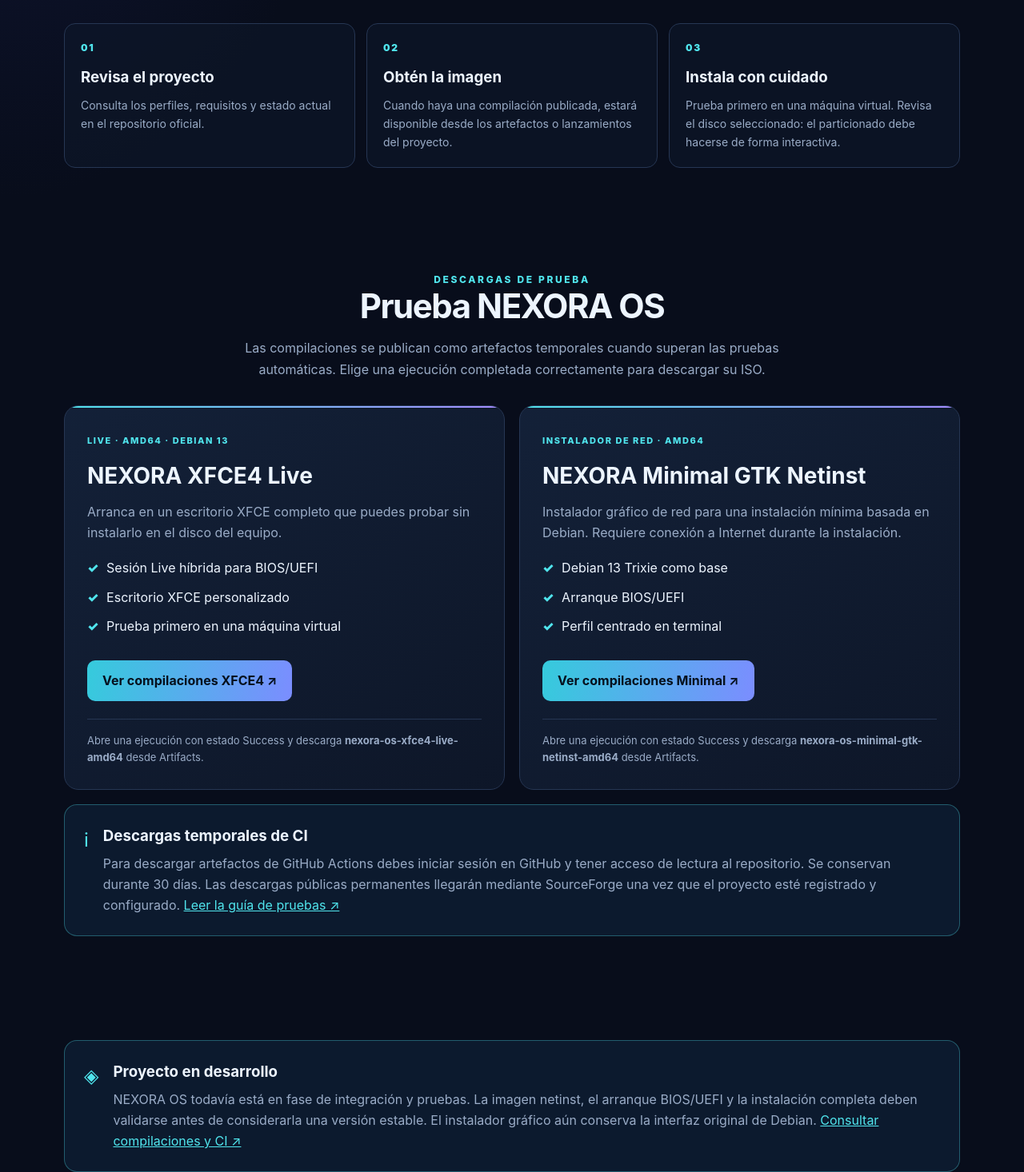
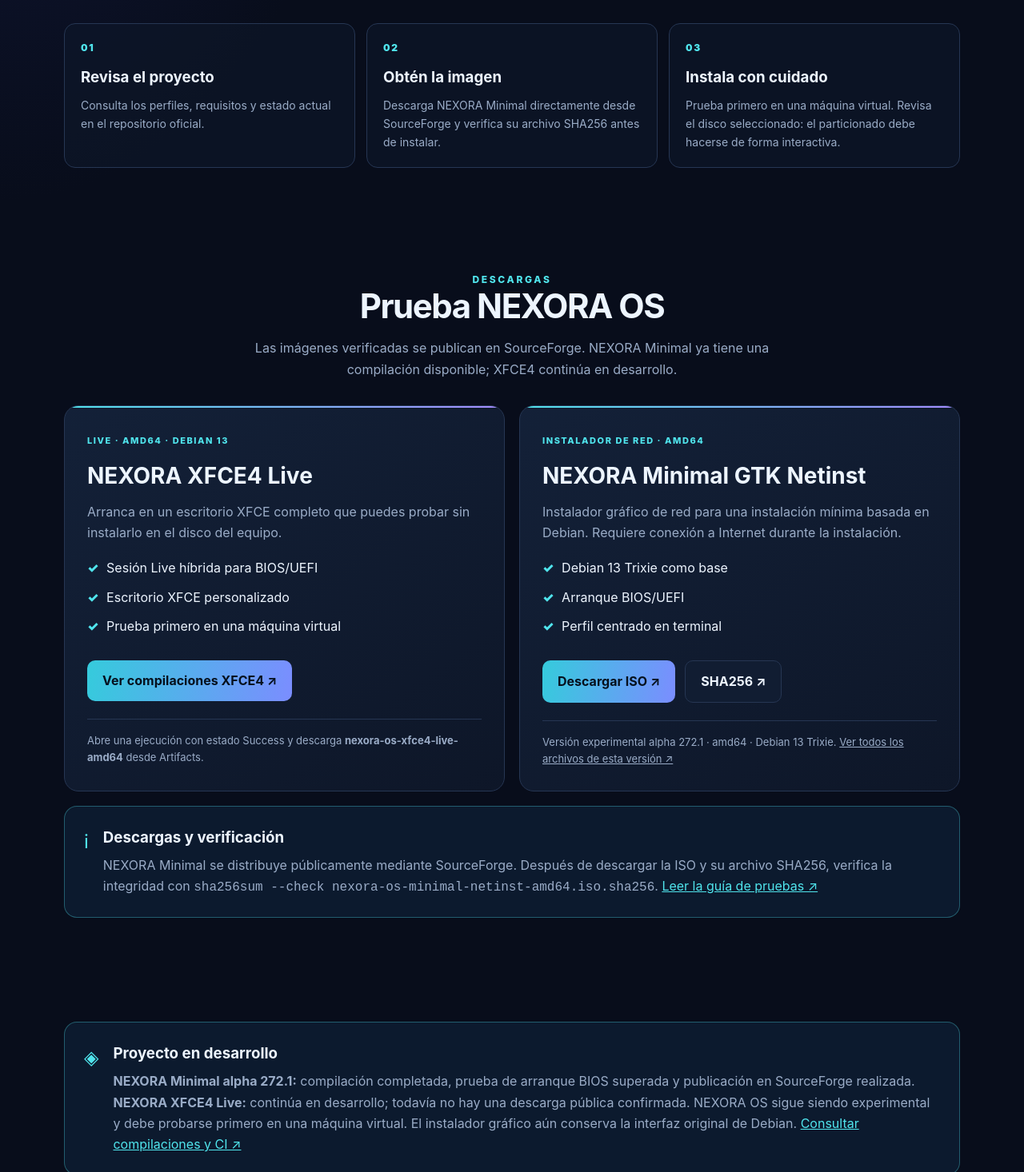
Before and after one commit to Reaccionador2Jeje/NEXORA-OS, a plain HTML site: page website/index.html in a window 1280 px wide. Shown: the part 2042-3508 px from the top of the page at 80% size. Drawn offline with Linux system fonts and the light colour scheme.

Commit message:
Update website with SourceForge Minimal Netinst download

```diff
--- a/website/index.html
+++ b/website/index.html
@@ -52,12 +52,12 @@
       <div class="section-head"><div class="eyebrow">Cómo empezar</div><h2>Prepara tu instalación</h2><p>El instalador está basado en Debian Installer GTK. La instalación necesita conexión de red para descargar los paquetes.</p></div>
       <div class="steps">
         <article class="step"><h3>Revisa el proyecto</h3><p>Consulta los perfiles, requisitos y estado actual en el repositorio oficial.</p></article>
-        <article class="step"><h3>Obtén la imagen</h3><p>Cuando haya una compilación publicada, estará disponible desde los artefactos o lanzamientos del proyecto.</p></article>
+        <article class="step"><h3>Obtén la imagen</h3><p>Descarga NEXORA Minimal directamente desde SourceForge y verifica su archivo SHA256 antes de instalar.</p></article>
         <article class="step"><h3>Instala con cuidado</h3><p>Prueba primero en una máquina virtual. Revisa el disco seleccionado: el particionado debe hacerse de forma interactiva.</p></article>
       </div>
     </section>
     <section class="wrap section" id="descargas">
-      <div class="section-head"><div class="eyebrow">Descargas de prueba</div><h2>Prueba NEXORA OS</h2><p>Las compilaciones se publican como artefactos temporales cuando superan las pruebas automáticas. Elige una ejecución completada correctamente para descargar su ISO.</p></div>
+      <div class="section-head"><div class="eyebrow">Descargas</div><h2>Prueba NEXORA OS</h2><p>Las imágenes verificadas se publican en SourceForge. NEXORA Minimal ya tiene una compilación disponible; XFCE4 continúa en desarrollo.</p></div>
       <div class="cards">
         <article class="card">
           <span class="tag">Live · amd64 · Debian 13</span>
@@ -83,15 +83,16 @@
             <li>Perfil centrado en terminal</li>
           </ul>
           <div class="actions" style="justify-content:flex-start">
-            <a class="btn primary" href="https://github.com/Reaccionador2Jeje/NEXORA-OS/actions/workflows/build-iso.yml" target="_blank" rel="noopener">Ver compilaciones Minimal ↗</a>
+            <a class="btn primary" href="https://sourceforge.net/projects/nexora-os/files/NEXORA-OS-Minimal-GTK-Netinst-alpha-272.1/nexora-os-minimal-netinst-amd64.iso/download" target="_blank" rel="noopener">Descargar ISO ↗</a>
+            <a class="btn" href="https://sourceforge.net/projects/nexora-os/files/NEXORA-OS-Minimal-GTK-Netinst-alpha-272.1/nexora-os-minimal-netinst-amd64.iso.sha256/download" target="_blank" rel="noopener">SHA256 ↗</a>
           </div>
-          <div class="note">Abre una ejecución con estado Success y descarga <strong>nexora-os-minimal-gtk-netinst-amd64</strong> desde Artifacts.</div>
+          <div class="note">Versión experimental alpha 272.1 · amd64 · Debian 13 Trixie. <a href="https://sourceforge.net/projects/nexora-os/files/NEXORA-OS-Minimal-GTK-Netinst-alpha-272.1/">Ver todos los archivos de esta versión ↗</a></div>
         </article>
       </div>
-      <div class="status" style="margin-top:18px"><div class="status-icon">i</div><div><h3>Descargas temporales de CI</h3><p>Para descargar artefactos de GitHub Actions debes iniciar sesión en GitHub y tener acceso de lectura al repositorio. Se conservan durante 30 días. Las descargas públicas permanentes llegarán mediante SourceForge una vez que el proyecto esté registrado y configurado. <a href="https://github.com/Reaccionador2Jeje/NEXORA-OS/blob/feature/nexora-minimal-terminal/TESTING.md">Leer la guía de pruebas ↗</a></p></div></div>
+      <div class="status" style="margin-top:18px"><div class="status-icon">i</div><div><h3>Descargas y verificación</h3><p>NEXORA Minimal se distribuye públicamente mediante SourceForge. Después de descargar la ISO y su archivo SHA256, verifica la integridad con <code>sha256sum --check nexora-os-minimal-netinst-amd64.iso.sha256</code>. <a href="https://github.com/Reaccionador2Jeje/NEXORA-OS/blob/feature/nexora-minimal-terminal/TESTING.md">Leer la guía de pruebas ↗</a></p></div></div>
     </section>
     <section class="wrap section" id="estado">
-      <div class="status"><div class="status-icon">◈</div><div><h3>Proyecto en desarrollo</h3><p>NEXORA OS todavía está en fase de integración y pruebas. La imagen netinst, el arranque BIOS/UEFI y la instalación completa deben validarse antes de considerarla una versión estable. El instalador gráfico aún conserva la interfaz original de Debian. <a href="https://github.com/Reaccionador2Jeje/NEXORA-OS/actions">Consultar compilaciones y CI ↗</a></p></div></div>
+      <div class="status"><div class="status-icon">◈</div><div><h3>Proyecto en desarrollo</h3><p><strong>NEXORA Minimal alpha 272.1:</strong> compilación completada, prueba de arranque BIOS superada y publicación en SourceForge realizada. <strong>NEXORA XFCE4 Live:</strong> continúa en desarrollo; todavía no hay una descarga pública confirmada. NEXORA OS sigue siendo experimental y debe probarse primero en una máquina virtual. El instalador gráfico aún conserva la interfaz original de Debian. <a href="https://github.com/Reaccionador2Jeje/NEXORA-OS/actions">Consultar compilaciones y CI ↗</a></p></div></div>
     </section>
   </main>
   <footer><div class="wrap foot"><span>© NEXORA OS · Your Terminal. Your Universe.</span><span><a href="https://github.com/Reaccionador2Jeje/NEXORA-OS">GitHub</a> · Basado en Debian · Proyecto independiente</span></div></footer>
```
